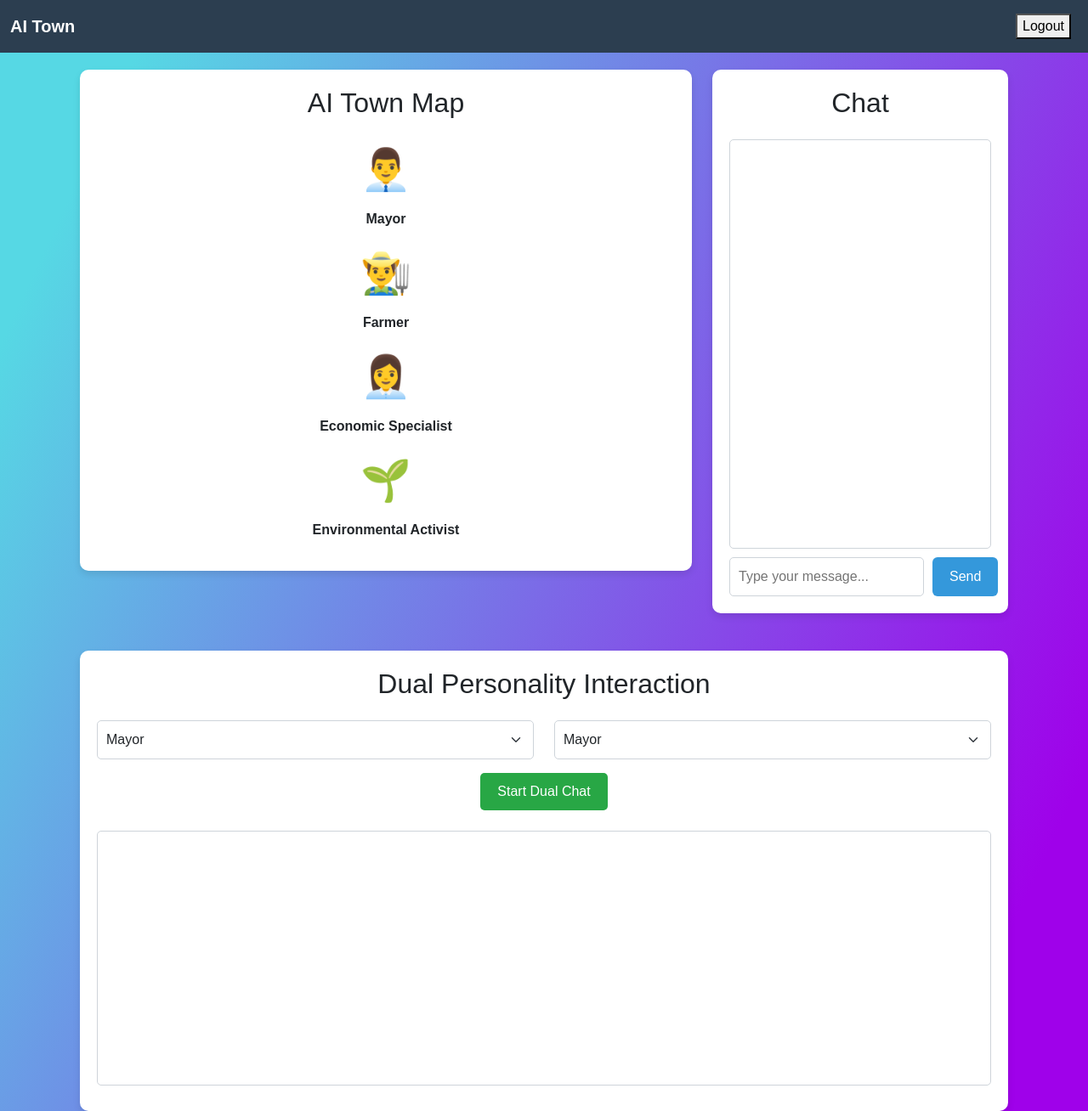
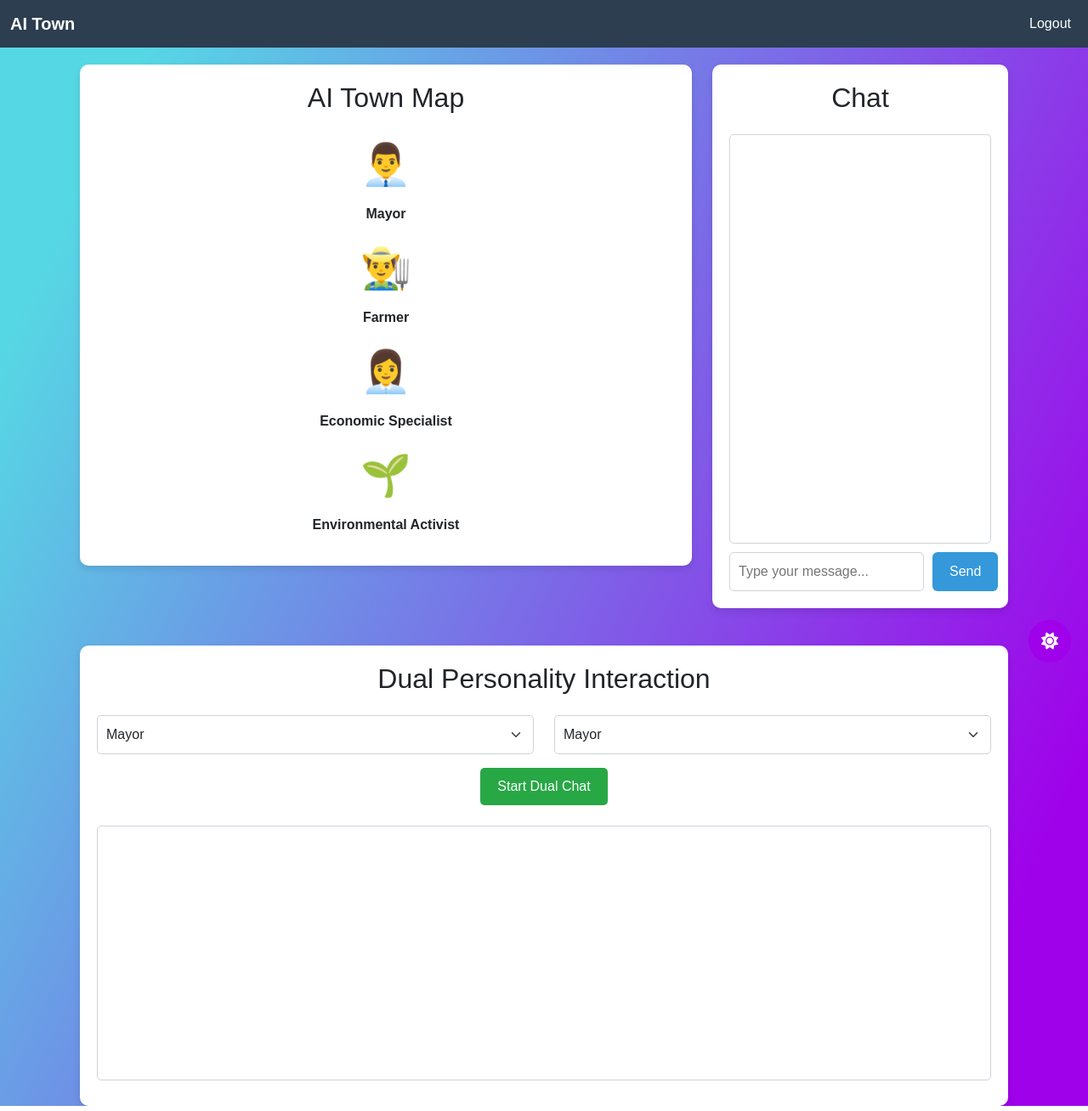
Before and after one commit to aminnademi/AIrium, a Django app: page /accounts/main/ in a window 1280 px wide. Shown: the whole page at 85% size. Run offline with Django 5.2, Linux system fonts and the light colour scheme; a user stored in the database is signed in.

Commit message:
Add Dark Mode And Change Front Elements

```diff
--- a/ai_town/accounts/templates/base.html
+++ b/ai_town/accounts/templates/base.html
@@ -2,18 +2,26 @@
 <!DOCTYPE html>
 <html lang="en">
   <head>
-    <meta charset="UTF-8">
-    <meta name="viewport" content="width=device-width, initial-scale=1.0">
+    <meta charset="UTF-8" />
+    <meta name="viewport" content="width=device-width, initial-scale=1.0" />
     <title>AI Town - {{ title }}</title>
-    <!-- Bootstrap CSS -->
-    <link href="https://cdn.jsdelivr.net/npm/bootstrap@5.3.0/dist/css/bootstrap.min.css" rel="stylesheet">
-    <!-- Custom CSS -->
-    <link rel="stylesheet" href="{% static 'css/main.css' %}">
-    <link rel="stylesheet" href="{% static 'css/login.css' %}">
+    <link rel="stylesheet" href="{% static 'css/main.css' %}" />
+
+    <link
+      rel="stylesheet"
+      href="https://cdnjs.cloudflare.com/ajax/libs/font-awesome/6.0.0/css/all.min.css"
+    />
+    <link
+      href="https://cdn.jsdelivr.net/npm/bootstrap@5.3.0/dist/css/bootstrap.min.css"
+      rel="stylesheet"
+    />
+
+    <link rel="stylesheet" href="{% static 'css/main.css' %}" />
+    <link rel="stylesheet" href="{% static 'css/login.css' %}" />
     <style>
       body {
         background-color: #f8f9fa;
-            font-family: 'Arial', sans-serif;
+        font-family: "Arial", sans-serif;
       }
       .navbar {
         background-color: #2c3e50;
@@ -25,6 +33,22 @@
       .navbar-nav .nav-link {
         color: #ffffff !important;
       }
+
+      .logout-btn {
+        background: none;
+        border: none;
+        color: #ffffff;
+        font-family: inherit;
+        font-size: inherit;
+        cursor: pointer;
+        padding: 0;
+        margin: 0;
+      }
+
+      /* .logout-btn:hover {
+        text-decoration: underline;
+      } */
+
       .container {
         margin-top: 20px;
       }
@@ -46,8 +70,17 @@
     <!-- Navigation Bar -->
     <nav class="navbar navbar-expand-lg navbar-dark">
       <div class="container-fluid">
-            <a class="navbar-brand" href="{% url 'main' %}">AI Town</a>  <!-- Changed to main page -->
-            <button class="navbar-toggler" type="button" data-bs-toggle="collapse" data-bs-target="#navbarNav" aria-controls="navbarNav" aria-expanded="false" aria-label="Toggle navigation">
+        <a class="navbar-brand" href="{% url 'main' %}">AI Town</a>
+        <!-- Changed to main page -->
+        <button
+          class="navbar-toggler"
+          type="button"
+          data-bs-toggle="collapse"
+          data-bs-target="#navbarNav"
+          aria-controls="navbarNav"
+          aria-expanded="false"
+          aria-label="Toggle navigation"
+        >
           <span class="navbar-toggler-icon"></span>
         </button>
         <div class="collapse navbar-collapse" id="navbarNav">
@@ -57,7 +90,7 @@
             <li class="nav-item">
               <form class="nav-link" action="{% url 'logout' %}" method="post">
                 {% csrf_token %}
-                                <button type="submit">Logout</button>
+                <button type="submit" class="logout-btn">Logout</button>
               </form>
               <!-- <a class="nav-link" href="{% url 'logout' %}">Logout</a> -->
             </li>
@@ -75,14 +108,51 @@
     </nav>
 
     <!-- Main Content -->
-    <div class="container">
-        {% block content %}
-        {% endblock %}
-    </div>
+    <div class="container">{% block content %} {% endblock %}</div>
 
     <!-- Bootstrap JS -->
     <script src="https://cdn.jsdelivr.net/npm/bootstrap@5.3.0/dist/js/bootstrap.bundle.min.js"></script>
     <!-- Custom JS -->
     <script src="{% static 'js/main.js' %}"></script>
+    <!-- Dark Mode Toggle Button -->
+    <button id="dark-mode-toggle" class="dark-mode-toggle">
+      <i class="fas fa-sun"></i>
+      <!-- Sun icon for light mode -->
+    </button>
+
+    <script>
+      // JavaScript to handle dark mode toggle
+      const darkModeToggle = document.getElementById("dark-mode-toggle");
+      const body = document.body;
+      const icon = darkModeToggle.querySelector("i");
+
+      // Check if dark mode is enabled in localStorage
+      const isDarkMode = localStorage.getItem("darkMode") === "enabled";
+
+      // Apply dark mode if it was previously enabled
+      if (isDarkMode) {
+        body.classList.add("dark-mode");
+        icon.classList.replace("fa-sun", "fa-moon"); // Change to moon icon
+      }
+
+      // Toggle dark mode on button click
+      darkModeToggle.addEventListener("click", () => {
+        body.classList.toggle("dark-mode");
+        const isDarkModeEnabled = body.classList.contains("dark-mode");
+
+        // Toggle between sun and moon icons
+        if (isDarkModeEnabled) {
+          icon.classList.replace("fa-sun", "fa-moon");
+        } else {
+          icon.classList.replace("fa-moon", "fa-sun");
+        }
+
+        // Save preference in localStorage
+        localStorage.setItem(
+          "darkMode",
+          isDarkModeEnabled ? "enabled" : "disabled"
+        );
+      });
+    </script>
   </body>
 </html>
--- a/ai_town/static/css/login.css
+++ b/ai_town/static/css/login.css
@@ -10,6 +10,7 @@
     padding: 30px;
     box-shadow: 0 0 8px rgba(0, 0, 0, 0.1);
     border-radius: 10px;
+    margin: 20px 0;
   }
 
   .contain .text {
@@ -45,6 +46,7 @@ form .data input:focus {
 
   form .forgot-pass {
     margin-top: -8px;
+    margin-bottom: 30px;
     text-align: right;
   }
 
@@ -67,7 +69,7 @@ form .forgot-pass a:hover {
     background-color: rgb(70, 70, 190);
     width: 100%;
     padding: 10px 0;
-    margin: 40px 0;
+    margin: 8px 0;
     font-size: 20px;
     color: #fff;
     border-radius: 5px;
@@ -81,6 +83,7 @@ form .forgot-pass a:hover {
 
   .signup-link {
     text-align: center;
+    margin-top: 30px;
   }
 
   .signup-link a {
--- a/ai_town/static/css/main.css
+++ b/ai_town/static/css/main.css
@@ -1,6 +1,6 @@
 body {
     background: linear-gradient(115deg, #56d8e4 10%, #9f01ea 90%);
-    font-family: 'Arial', sans-serif;
+    font-family: "Arial", sans-serif;
   }
 
   .map-container {
@@ -11,7 +11,7 @@ body {
   }
 
   .character-emoji {
-    font-size: 48px;
+    font-size: 48px; /* Adjust size as needed */
     margin-bottom: 10px;
   }
 
@@ -55,7 +55,7 @@ body {
     border-radius: 5px;
     padding: 10px;
     margin-bottom: 10px;
-    height: 300px;
+    height: 300px; /* Added fixed height */
   }
 
   .chat-input {
@@ -112,6 +112,7 @@ body {
     align-self: flex-start;
   }
 
+  /* Dual Chat Container */
   .dual-chat-container {
     background-color: #ffffff;
     padding: 20px;
@@ -120,6 +121,7 @@ body {
     margin-top: 20px;
   }
 
+  /* Dual Chat Window */
   .dual-chat-window {
     flex-grow: 1;
     overflow-y: auto;
@@ -127,11 +129,12 @@ body {
     border-radius: 5px;
     padding: 10px;
     margin-bottom: 10px;
-    height: 300px;
+    height: 300px; /* Added fixed height */
   }
 
+  /* Dual Chat Message Styles */
   .dual-message {
-    background-color: #f1c40f;
+    background-color: #f1c40f; /* Yellow color for dual chat messages */
     color: white;
     padding: 10px;
     border-radius: 10px;
@@ -140,6 +143,7 @@ body {
     align-self: flex-start;
   }
 
+  /* Form Select Styles */
   .form-select {
     width: 100%;
     padding: 10px;
@@ -148,6 +152,7 @@ body {
     margin-bottom: 10px;
   }
 
+  /* Button Styles for Dual Chat */
   .btn-success {
     background-color: #28a745;
     border: none;
@@ -160,3 +165,72 @@ body {
   .btn-success:hover {
     background-color: #218838;
   }
+
+  /* Dark Mode Styles */
+  body.dark-mode {
+    background: linear-gradient(115deg, #1a1a1a 10%, #333 90%);
+    color: #fff;
+  }
+
+  body.dark-mode .map-container,
+  body.dark-mode .chat-container,
+  body.dark-mode .dual-chat-container,
+  body.dark-mode .contain {
+    background-color: #444;
+    color: #fff;
+  }
+
+  body.dark-mode .navbar {
+    background-color: #1a1a1a;
+  }
+
+  body.dark-mode .navbar-brand,
+  body.dark-mode .navbar-nav .nav-link {
+    color: #fff !important;
+  }
+
+  body.dark-mode .submit_btn {
+    background-color: #56d8e4;
+    color: #000;
+  }
+
+  body.dark-mode .submit_btn:hover {
+    background-color: #3fa9b5;
+  }
+
+  /* Dark Mode Toggle Button */
+  .dark-mode-toggle {
+    position: fixed;
+    bottom: 20px;
+    right: 20px;
+    width: 50px;
+    height: 50px;
+    border-radius: 50%;
+    background-color: #9f01ea;
+    color: #fff;
+    border: none;
+    cursor: pointer;
+    display: flex;
+    justify-content: center;
+    align-items: center;
+    transition: background-color 0.3s, transform 0.3s;
+  }
+
+  .dark-mode-toggle:hover {
+    background-color: #7d02b8;
+    transform: scale(1.1);
+  }
+
+  body.dark-mode .dark-mode-toggle {
+    background-color: #56d8e4;
+    color: #000;
+  }
+
+  body.dark-mode .dark-mode-toggle:hover {
+    background-color: #3fa9b5;
+  }
+
+  /* Icon styling */
+  .dark-mode-toggle i {
+    font-size: 20px;
+  }
```
Lines whose indentation alone changed are shown as unchanged.
